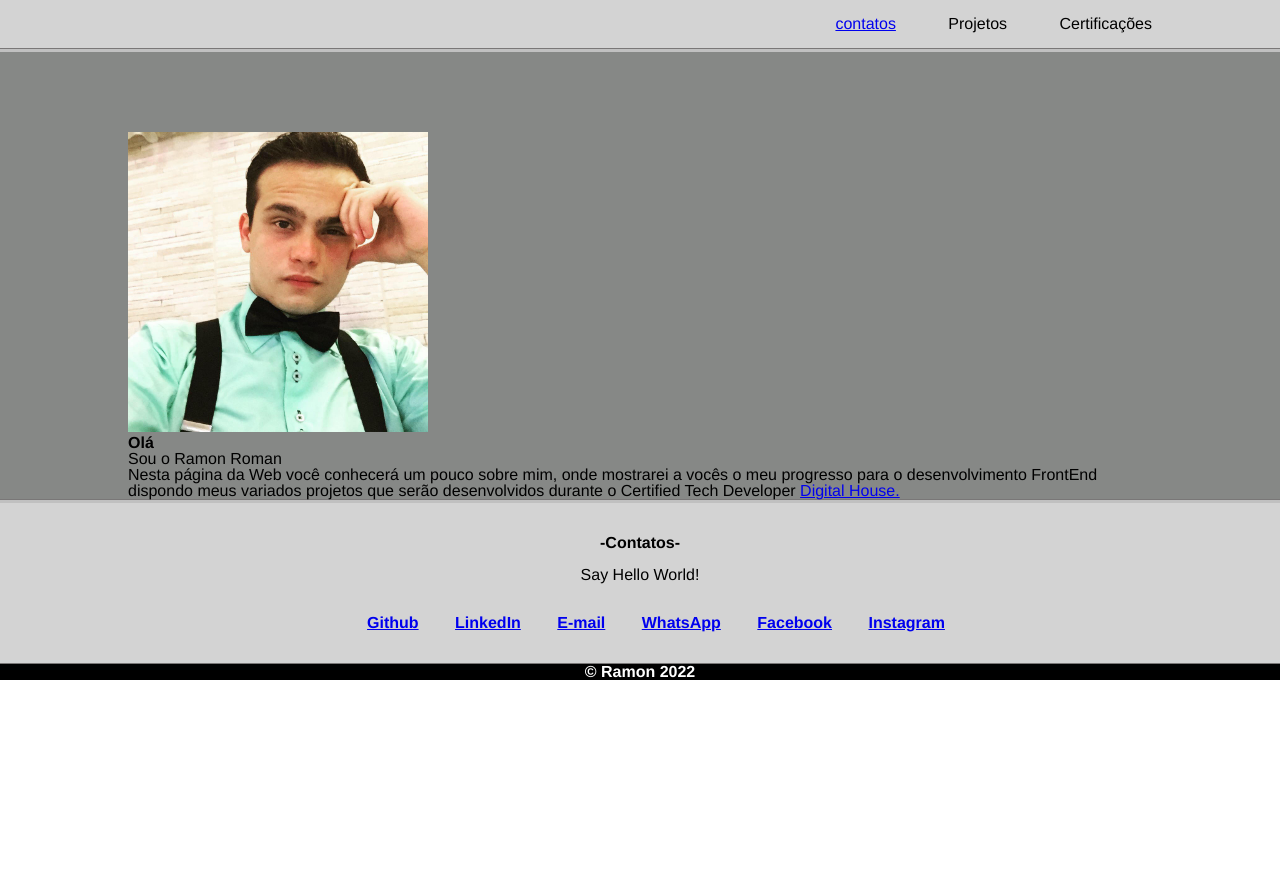
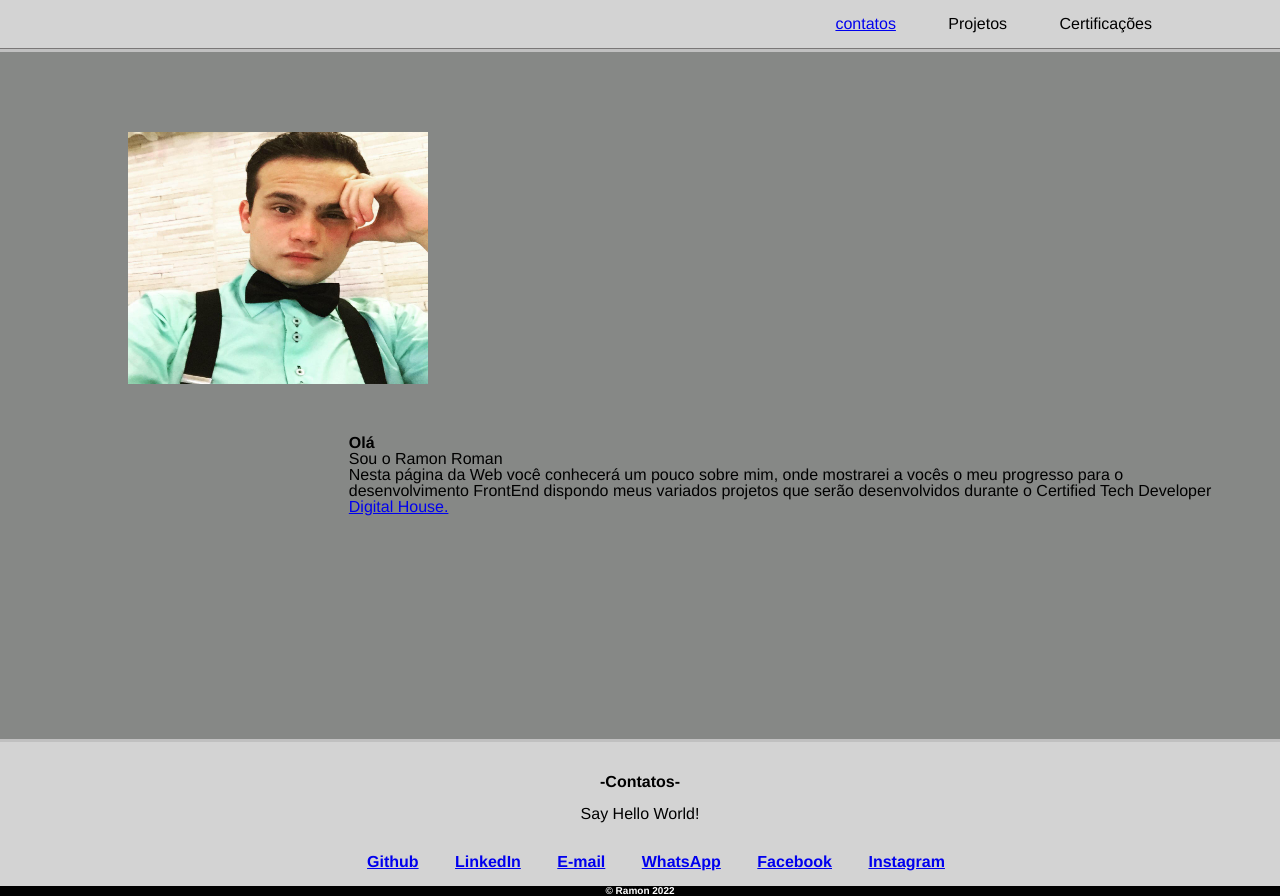
Before and after one commit to ramonroman/repository, a plain HTML site: page index.html in a window 1280 px wide. Before the commit the page ends 800 px from the top, so only its background shows below. Drawn offline with Linux system fonts and the light colour scheme.

Commit message:
corrindo css

```diff
--- a/css/index.css
+++ b/css/index.css
@@ -1,3 +1,16 @@
+* {
+    box-sizing: border-box;
+}
+
+.clearfix{
+    clear:both
+}
+
+.container {
+    padding-right: 10%;
+    padding-left: 10%;
+}
+
 body {
     font-family: Helvetica, sans-serif;
 }
@@ -26,14 +39,15 @@ h1 {
 .apresentacao{
     background-color: rgb(134, 136, 134);
     padding-top: 5em;
-    padding-right: 5em;
+    padding-right: 3em;
     border-top:3px solid silver;
-    border-bottom:1px solid rgb(121, 119, 119);
-}
+  }
+
 
 .apresentacao img{
     width: 300px;
     height: 300px;
+    padding-bottom: 3em;
 
 }
 
@@ -41,44 +55,34 @@ h1 {
     font-weight: bold;
 }
 
+.rosto{
+    float:left;
+    width: 100%;
+    vertical-align: baseline;
 
-.light {
-    background-color:#D3D3D3;
-    color:#FFFAFA
 }
 
-.container {
-    padding-right: 10%;
-    padding-left: 10%;
+.bio{
+    margin-left: 20%;
+    padding-bottom: 14em ;
+
 }
 
-#objetivo h2.obj{
-    font-size: 1.3em;
-    color: black;
+section img{
+    width: 100%;
+    max-width: 300px;
 }
-
-.dark {
-    background-color:#A9A9A9;
-    color:#FFFAFA
-}
-
 
 footer{
     padding-top: 2em;
     padding-bottom: 2em;
     text-align: center;
     border-top:3px solid silver;
-    border-bottom:1px solid rgb(121, 119, 119);
 }
 
 footer li{
     display: inline-block;
     margin-left: 2em;
-}
-
-.black{
-    background-color: black;
-    color:snow
 }
 
 .contatos{
@@ -92,6 +96,7 @@ footer li{
 .contatos h2{
     font-weight: bold;
     margin-bottom: 1em;
+    margin-top: 1em;
 
 }
 
@@ -100,9 +105,15 @@ footer li{
     font-weight: 600;
 }
 
+footer{
+    padding-top: 1em;
+    padding-bottom: 1em;
+}
+
 #copyright{
     text-align: center;
     color: rgb(255, 255, 255);
     font-weight: bolder;
     background-color: black;
+    font-size: 10px;
 }
--- a/index.html
+++ b/index.html
@@ -10,7 +10,7 @@
 <body>
 
     <section>
-        <header class="container">
+        <header class="container ">
             <nav>
                 <ul>
                     <li><a href="sobre.html">contatos</a></li>
@@ -22,14 +22,17 @@
     </section>
 
     <section  class="apresentacao container" >
-        <img src="img/FOTO JU.jpg">
-        <h2><strong>Olá</strong></h2>
-        <p>Sou o Ramon Roman</p>
-        <p>Nesta página da Web você conhecerá um pouco sobre mim, onde mostrarei a vocês o meu progresso para o desenvolvimento FrontEnd dispondo meus variados projetos que serão desenvolvidos durante o Certified Tech Developer <a href="https://www.digitalhouse.com/br/landing/certified-tech-developer-baixar-programa-b?utm_source=google&utm_medium=paidsearch&utm_campaign=lead&utm_term=CTD&utm_content=degree-ctd-degree-pagectd-adresponsive-lead-kwcategory-ctd-all-none-all-other-text-infoproduct-none-1830-all-br-search-none&gclid=CjwKCAjwve2TBhByEiwAaktM1JNyJVYh8_3miXASeRoUIkZrBk9ujA3O85wVh7t4hkuEObkrOM6v_BoCZAMQAvD_BwE" target="blank">Digital House.</a></p>
-
+        <div class="rosto">
+            <img src="img/FOTO JU.jpg">
+        </div>
+        <div class="bio">
+            <h2><strong>Olá</strong></h2>
+            <p>Sou o Ramon Roman</p>
+            <p>Nesta página da Web você conhecerá um pouco sobre mim, onde mostrarei a vocês o meu progresso para o desenvolvimento FrontEnd dispondo meus variados projetos que serão desenvolvidos durante o Certified Tech Developer <a href="https://www.digitalhouse.com/br/landing/certified-tech-developer-baixar-programa-b?utm_source=google&utm_medium=paidsearch&utm_campaign=lead&utm_term=CTD&utm_content=degree-ctd-degree-pagectd-adresponsive-lead-kwcategory-ctd-all-none-all-other-text-infoproduct-none-1830-all-br-search-none&gclid=CjwKCAjwve2TBhByEiwAaktM1JNyJVYh8_3miXASeRoUIkZrBk9ujA3O85wVh7t4hkuEObkrOM6v_BoCZAMQAvD_BwE" target="blank">Digital House.</a></p>
+        </div>
     </section>
 
-    <section>
+    <section class="clearfix">
         <footer class="contatos container">
             <h2>-Contatos-</h2>
             <p>Say Hello World!</p>
```
